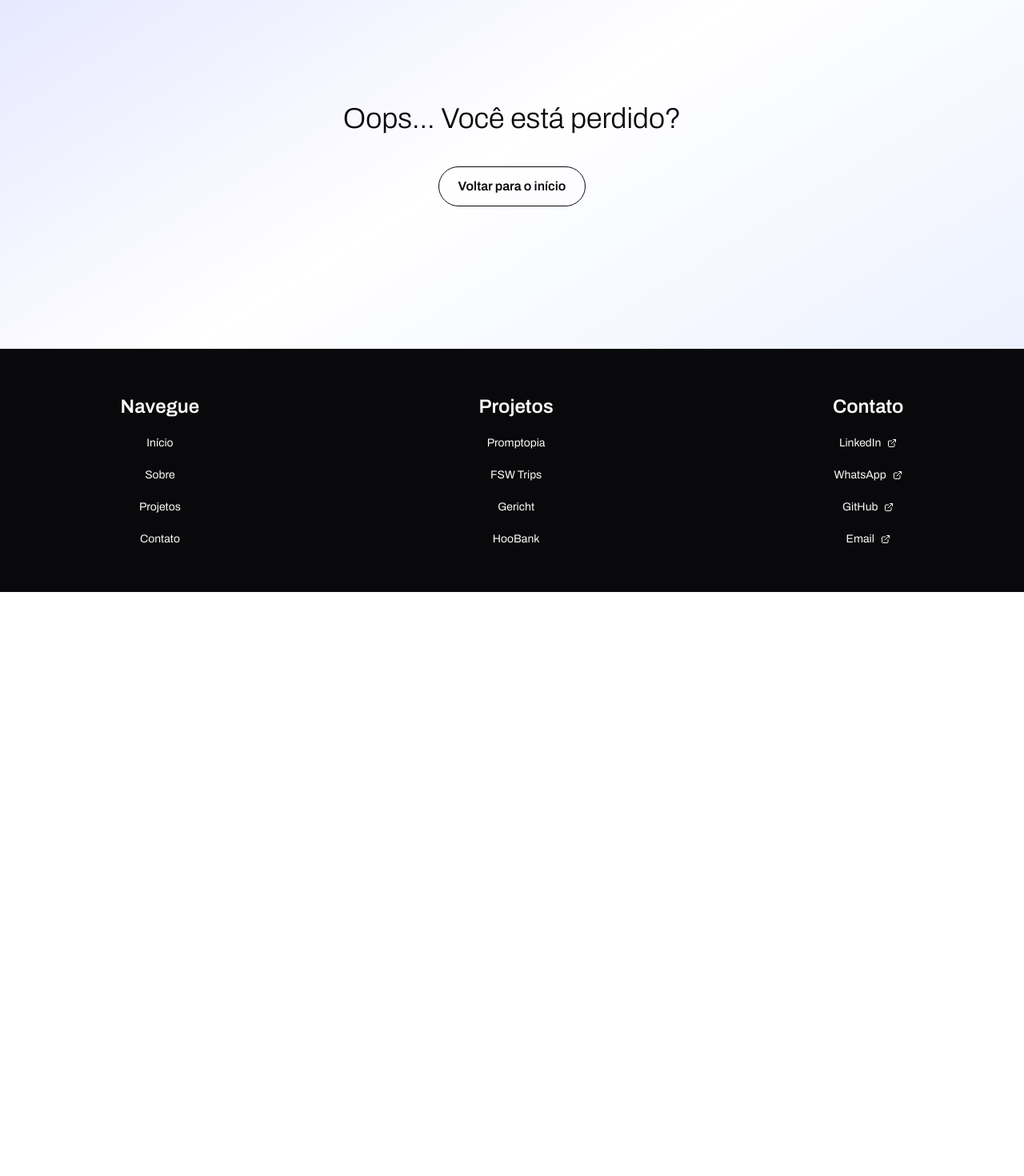
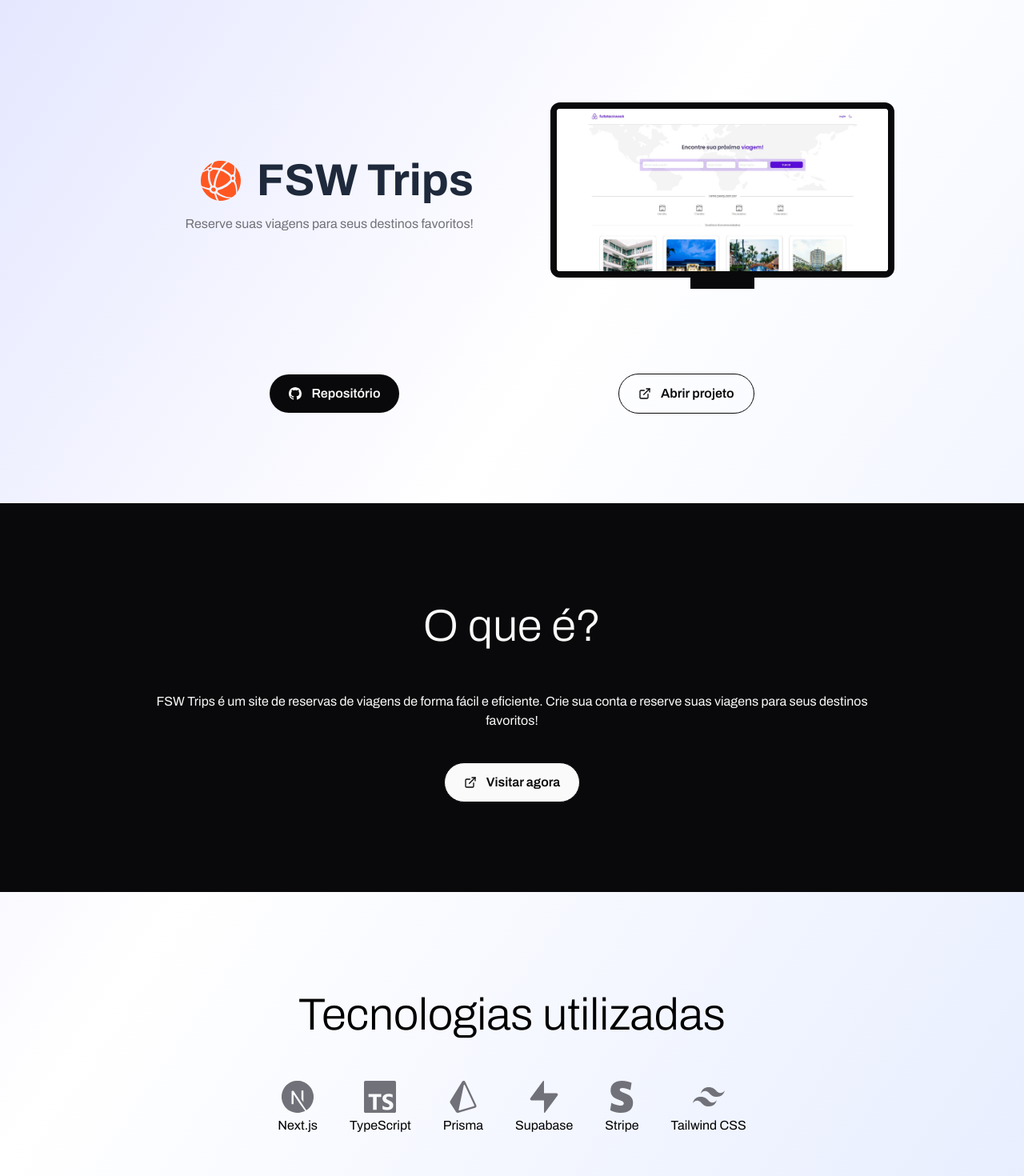
Before and after one commit to LxLorenzo/lorenzo-casa, a Next.js app: page /project/fsw-trips in a window 1280 px wide. Before the commit this address had no page. Shown: the part 60-1530 px from the top of the page at 80% size. Before the commit the page ends 800 px from the top, so only its background shows below. Built offline with nearby package versions, Linux system fonts and the light colour scheme.

Commit message:
feat: add project details

```diff
--- /dev/null
+++ b/src/app/project/[path]/page.tsx
@@ -0,0 +1,32 @@
+'use client'
+
+import { IProjectPath, getProject } from '@/app/data'
+import React, { useEffect } from 'react'
+import Hero from '../components/Hero'
+import { useRouter } from 'next/navigation'
+import About from '../components/About'
+import Technologies from '../components/Technologies'
+
+const ProjectDetails = ({ params }: { params: { path: IProjectPath } }) => {
+  const { project } = getProject(params.path)
+  const router = useRouter()
+
+  useEffect(() => {
+    if (!project) {
+      router.push('/not-found')
+    }
+  }, [project])
+
+  if (!project) {
+    return null
+  }
+  return (
+    <>
+      <Hero project={project} />
+      <About project={project} />
+      <Technologies project={project} />
+    </>
+  )
+}
+
+export default ProjectDetails
--- /dev/null
+++ b/src/app/project/components/About.tsx
@@ -0,0 +1,30 @@
+import Button from '@/app/components/Button'
+import { IProject } from '@/app/data'
+import React from 'react'
+import { FiExternalLink } from 'react-icons/fi'
+
+interface IProps {
+  project: IProject
+}
+
+const About = ({ project }: IProps) => {
+  return (
+    <section className="w-full bg-zinc-950 py-28 text-zinc-50 flex flex-col items-center justify-center">
+      <h2 className="text-[2rem] md:text-[2.5rem] lg:text-[3rem] xl:text-[3.5rem] 2xl:text-[4rem] font-light">
+        O que é?
+      </h2>
+      <p className="text-center mt-10 max-w-[70%]">{project.description}</p>
+      <Button
+        variant="white"
+        className="bg-zinc-50 hover:bg-zinc-900 flex items-center gap-3"
+        href={project.url}
+        target="_blank"
+      >
+        <FiExternalLink />
+        Visitar agora
+      </Button>
+    </section>
+  )
+}
+
+export default About
--- /dev/null
+++ b/src/app/project/components/Hero.tsx
@@ -0,0 +1,67 @@
+'use client'
+
+import Button from '@/app/components/Button'
+import { IProject } from '@/app/data'
+import Image from 'next/image'
+import React from 'react'
+import { BsGithub } from 'react-icons/bs'
+import { FiExternalLink } from 'react-icons/fi'
+
+interface IProps {
+  project: IProject
+}
+
+const Hero = ({ project }: IProps) => {
+  return (
+    <section className="container mx-auto px-2 sm:px-4 md:px-8 lg:px-12 xl:px-16 2xl:px-20 py-28 flex flex-col items-center justify-center">
+      <div className="flex flex-col md:flex-row gap-24 items-center">
+        <div className="flex flex-col md:basis-[500px] md:items-end md:text-end">
+          <div className="flex gap-5">
+            <Image
+              src="/promptopia-logo.svg"
+              alt={project.name}
+              width={50}
+              height={50}
+            />
+            <h1 className="text-[2rem] md:text-[2.5rem] lg:text-[3rem] xl:text-[3.5rem] 2xl:text-[4rem] font-bold text-primary">
+              {project.name}
+            </h1>
+          </div>
+          <p className="text-zinc-500">{project.short_description}</p>
+        </div>
+        <div className="relative flex items-center justify-center">
+          <Image
+            src={project.img}
+            alt={project.name}
+            width={500}
+            height={500}
+            className="rounded-xl border-8 border-zinc-950"
+          />
+          <div className="bg-zinc-950 w-20 h-5 absolute bottom-[-14px]" />
+        </div>
+      </div>
+      <div className="flex items-center justify-evenly w-full mt-10 md:mt-20">
+        <Button
+          variant="black"
+          className="flex items-center gap-3"
+          href={project.repo_url}
+          target="_blank"
+        >
+          <BsGithub />
+          Repositório
+        </Button>
+        <Button
+          variant="white"
+          className="flex items-center gap-3"
+          href={project.url}
+          target="_blank"
+        >
+          <FiExternalLink />
+          Abrir projeto
+        </Button>
+      </div>
+    </section>
+  )
+}
+
+export default Hero
--- /dev/null
+++ b/src/app/project/components/Technologies.tsx
@@ -0,0 +1,35 @@
+import { IProject, iconColorMap, iconMap, iconTextMap } from '@/app/data'
+import React from 'react'
+
+interface IProps {
+  project: IProject
+}
+
+const Technologies = ({ project }: IProps) => {
+  return (
+    <section className="container mx-auto px-2 sm:px-4 md:px-8 lg:px-12 xl:px-16 2xl:px-20 py-28 flex flex-col items-center justify-center">
+      <h2 className="text-[2rem] md:text-[2.5rem] lg:text-[3rem] xl:text-[3.5rem] 2xl:text-[4rem] font-light text-center">
+        Tecnologias utilizadas
+      </h2>
+      <div className="flex flex-wrap gap-5 md:gap-10 items-center justify-center px-2 sm:px-4 md:px-8 lg:px-12 xl:px-16 2xl:px-20">
+        {project.icons.map((icon, index) => {
+          const Icon = iconMap[icon]
+          if (!Icon) return null
+          return (
+            <div
+              key={index}
+              className="flex flex-col items-center mt-10 gap-1 cursor-default"
+            >
+              <Icon
+                className={`w-10 h-10 transition text-zinc-500 ${iconColorMap[icon]}`}
+              />
+              <p className="text-center">{iconTextMap[icon]}</p>
+            </div>
+          )
+        })}
+      </div>
+    </section>
+  )
+}
+
+export default Technologies
```
Also changed, not shown: public/promptopia-logo.svg (added).
